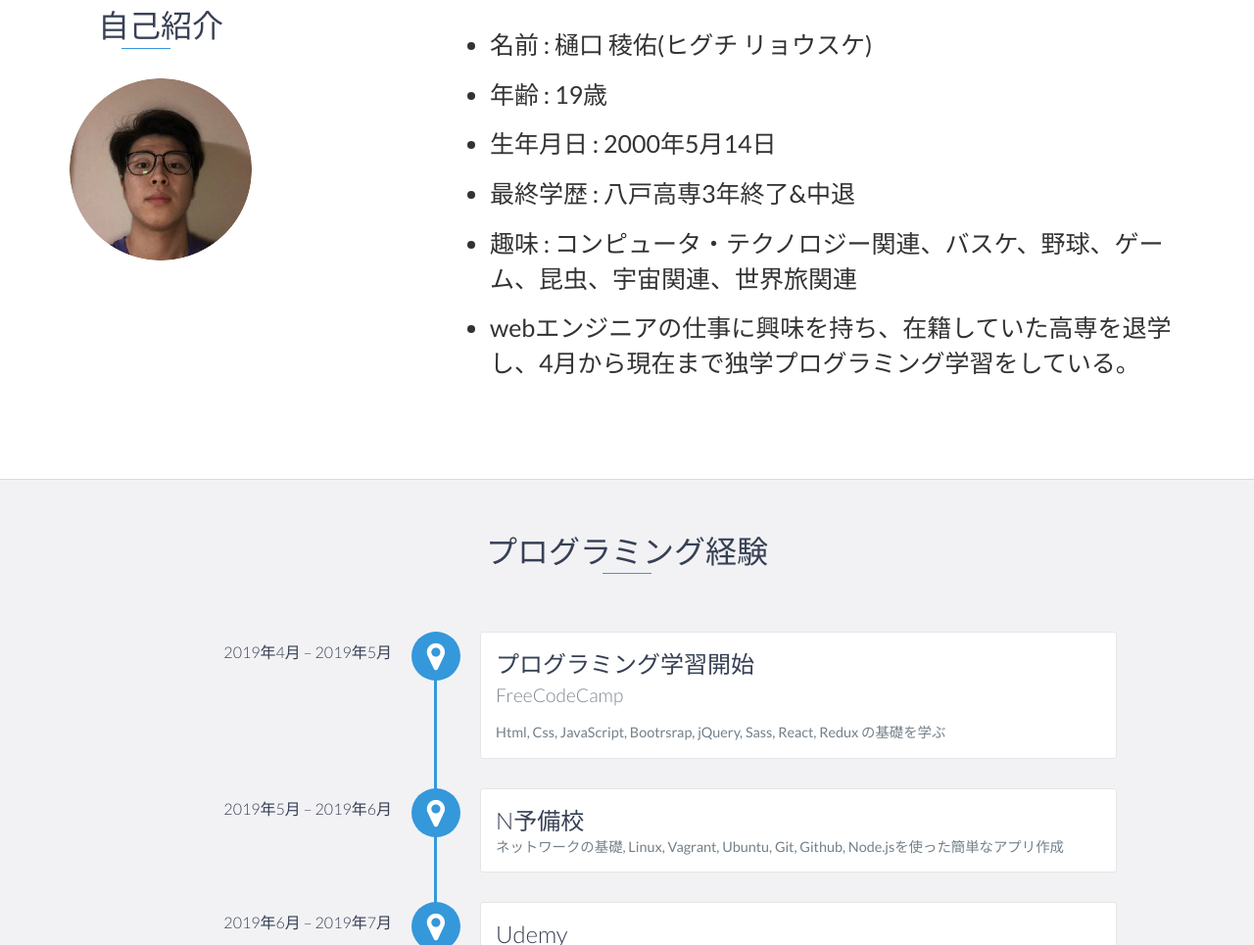
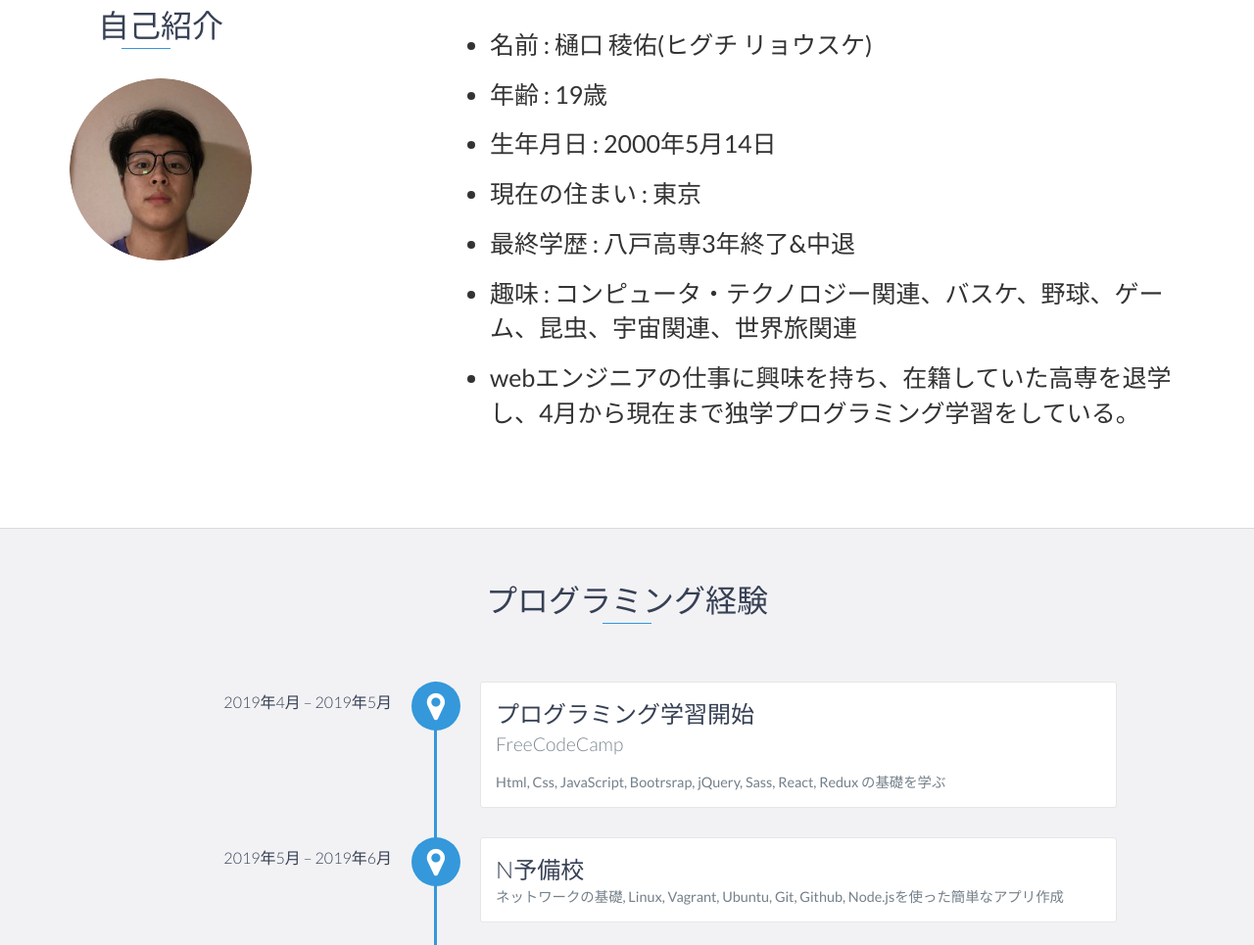
Before and after one commit to RyosukeHiguchi/RyosukeHiguchi-Portfolio, a website: page index.html in a window 1280 px wide. Shown: the part 872-1837 px from the top of the page at 98% size. Drawn offline with nearby package versions, Linux system fonts and the light colour scheme.

Commit message:
fix index

```diff
--- a/index.html
+++ b/index.html
@@ -84,6 +84,7 @@
                         <li>名前 : 樋口 稜佑(ヒグチ リョウスケ)</li>
                         <li style="padding-top: 15px">年齢 : 19歳</li>
                         <li style="padding-top: 15px">生年月日 : 2000年5月14日</li>
+                        <li style="padding-top: 15px">現在の住まい : 東京</li>
                         <li style="padding-top: 15px">最終学歴 : 八戸高専3年終了&中退</li>
                         <li style="padding-top: 15px">趣味 : コンピュータ・テクノロジー関連、バスケ、野球、ゲーム、昆虫、宇宙関連、世界旅関連</li>
                         <li style="padding-top: 15px">
```
